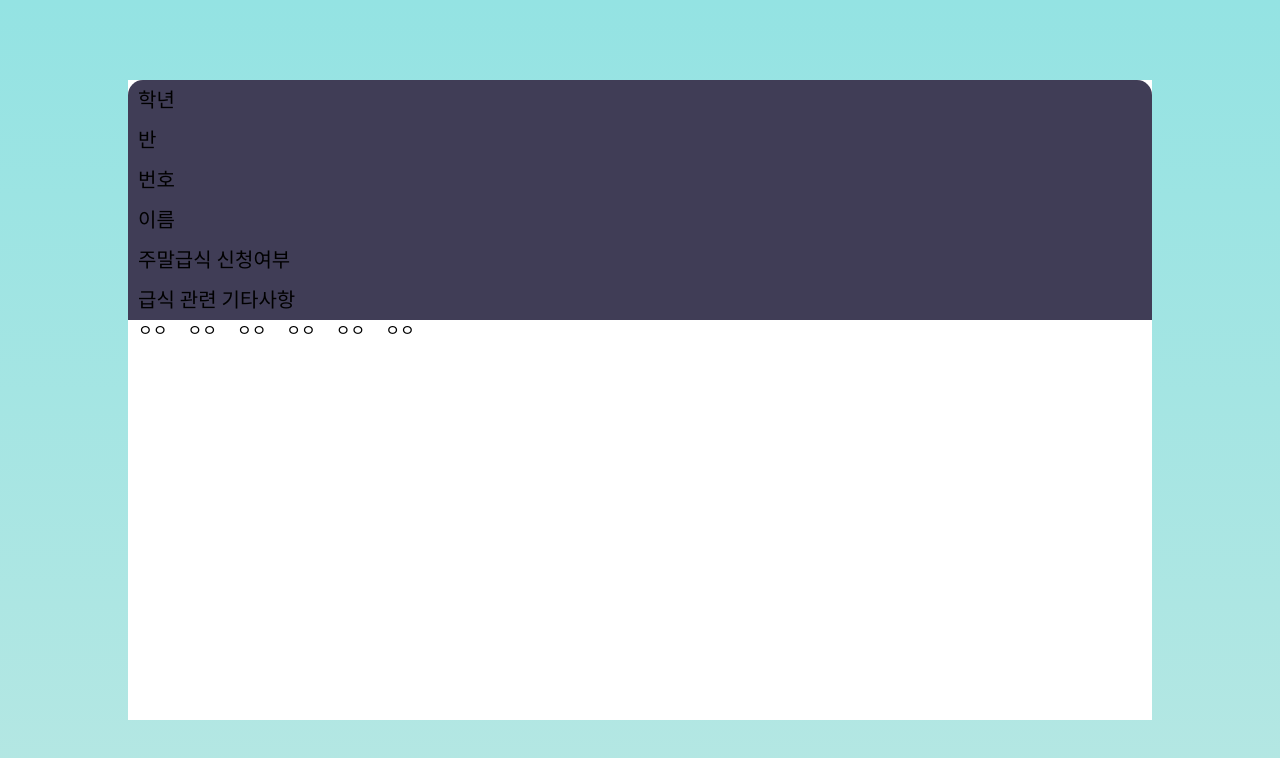
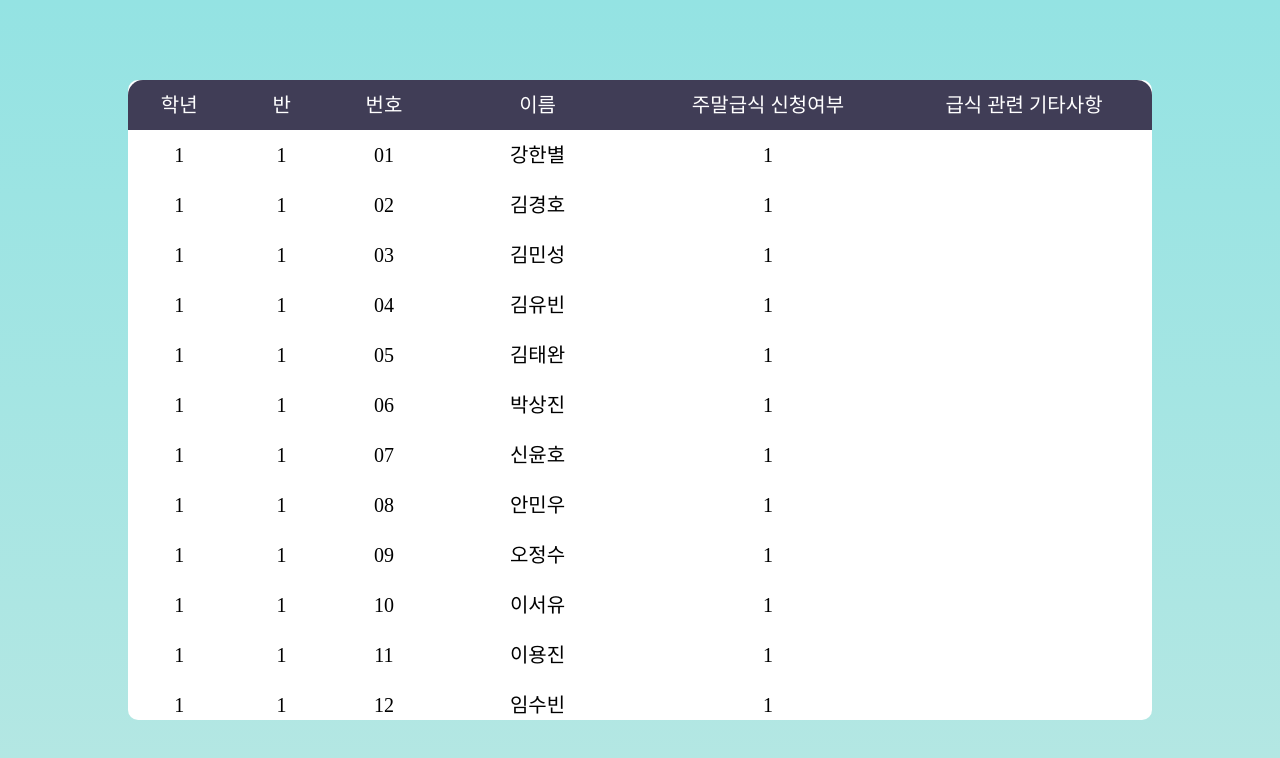
Before and after one commit to jcho0216/weekend_meal, a React (Create React App) app in the folder meal/: page / in a window 1280 px wide. Shown: the top 758 px of the page. Built offline with nearby package versions, Linux system fonts and the light colour scheme.

Commit message:
UPDATE: display students

```diff
--- a/meal/src/component/Meal/Meal.tsx
+++ b/meal/src/component/Meal/Meal.tsx
@@ -9,20 +9,36 @@ const Meal = () => {
     <S.Container>
       <S.MealContainer>
         <S.MealTable>
-          <S.TableRow>
-            <S.TableHeight>학년</S.TableHeight>
-            <S.TableHeight>반</S.TableHeight>
-            <S.TableHeight>번호</S.TableHeight>
-            <S.TableHeight>이름</S.TableHeight>
-            <S.TableHeight>주말급식 신청여부</S.TableHeight>
-            <S.TableHeight>급식 관련 기타사항</S.TableHeight>
-          </S.TableRow>
-          <S.TableData>ㅇㅇ</S.TableData>
-          <S.TableData>ㅇㅇ</S.TableData>
-          <S.TableData>ㅇㅇ</S.TableData>
-          <S.TableData>ㅇㅇ</S.TableData>
-          <S.TableData>ㅇㅇ</S.TableData>
-          <S.TableData>ㅇㅇ</S.TableData>
+          <S.TableHeader>
+            <S.TableRow>
+              <S.TableHeaderCell>학년</S.TableHeaderCell>
+              <S.TableHeaderCell>반</S.TableHeaderCell>
+              <S.TableHeaderCell>번호</S.TableHeaderCell>
+              <S.TableHeaderCell>이름</S.TableHeaderCell>
+              <S.TableHeaderCell>주말급식 신청여부</S.TableHeaderCell>
+              <S.TableHeaderCell>급식 관련 기타사항</S.TableHeaderCell>
+            </S.TableRow>
+          </S.TableHeader>
+          {/* <S.TableRow>
+            <S.TableCell>1</S.TableCell>
+            <S.TableCell>2</S.TableCell>
+            <S.TableCell>2119</S.TableCell>
+            <S.TableCell>조준서</S.TableCell>
+            <S.TableCell>o</S.TableCell>
+            <S.TableCell>nope</S.TableCell>
+          </S.TableRow> */}
+          {data.map((res) => {
+            return (
+              <S.TableRow>
+                <S.TableCell>{res.grade}</S.TableCell>
+                <S.TableCell>{res.cls}</S.TableCell>
+                <S.TableCell>{res.number}</S.TableCell>
+                <S.TableCell>{res.name}</S.TableCell>
+                <S.TableCell>{res.value}</S.TableCell>
+                <S.TableCell>{res.reason}</S.TableCell>
+              </S.TableRow>
+            );
+          })}
         </S.MealTable>
       </S.MealContainer>
     </S.Container>
--- a/meal/src/component/Meal/styles.ts
+++ b/meal/src/component/Meal/styles.ts
@@ -12,11 +12,12 @@ export const MealContainer = styled.div`
   height: 80%;
   background-color: white;
   margin: auto auto;
+  border-radius: 10px;
+  overflow: scroll;
 `;
 
 export const MealTable = styled.div`
   width: 100%;
-  height: 100%;
   margin: auto auto;
   background-color: #ffffff;
   border-radius: 15px;
@@ -24,32 +25,76 @@ export const MealTable = styled.div`
   overflow: auto;
 `;
 
-export const TableHead = styled.div`
+export const TableHeader = styled.div`
+  width: 100%;
   background-color: #403d56;
+  border-top-left-radius: 10px;
+  border-top-right-radius: 10px;
+  display: table;
+  color: white;
 `;
 
-export const TableBody = styled.div`
-  background-color: white;
-  color: yellow;
+export const TableHeaderCell = styled.div`
+  font-size: 20px;
+  padding: 10px;
+  display: table-cell;
+  color: white;
+  text-align: center;
+  height: 30px;
+  vertical-align: middle;
+  &:nth-child(1) {
+    width: 10%;
+  }
+  &:nth-child(2) {
+    width: 10%;
+  }
+  &:nth-child(3) {
+    width: 10%;
+  }
+  &:nth-child(4) {
+    width: 20%;
+  }
+  &:nth-child(5) {
+    width: 25%;
+  }
+  &:nth-child(6) {
+    width: 25%;
+  }
+`;
+
+export const TableCell = styled.div`
+  /* width: 100%; */
+  font-size: 20px;
+  padding: 10px;
+  display: table-cell;
+  text-align: center;
+  height: 30px;
+  vertical-align: middle;
+  &:nth-child(1) {
+    width: 10%;
+  }
+  &:nth-child(2) {
+    width: 10%;
+  }
+  &:nth-child(3) {
+    width: 10%;
+  }
+  &:nth-child(4) {
+    width: 20%;
+  }
+  &:nth-child(5) {
+    width: 25%;
+  }
+  &:nth-child(6) {
+    width: 25%;
+  }
+
 `;
 
 export const TableRow = styled.div`
-  background-color: #403d56;
-  height: 10;
-  th {
-    color: white;
-  }
-`;
-
-export const TableHeight = styled.div`
-  font-size: 20px;
-  padding: 10px;
-`;
-
-export const TableData = styled.div`
-  display: table-cell;
+  width: 100%;
+  display: table;
   text-align: center;
-  padding: 10px;
   line-height: 2px;
   vertical-align: middle;
 `;
--- a/meal/src/style/index.ts
+++ /dev/null
@@ -1,3 +0,0 @@
-export const color = {
-
-}
```
